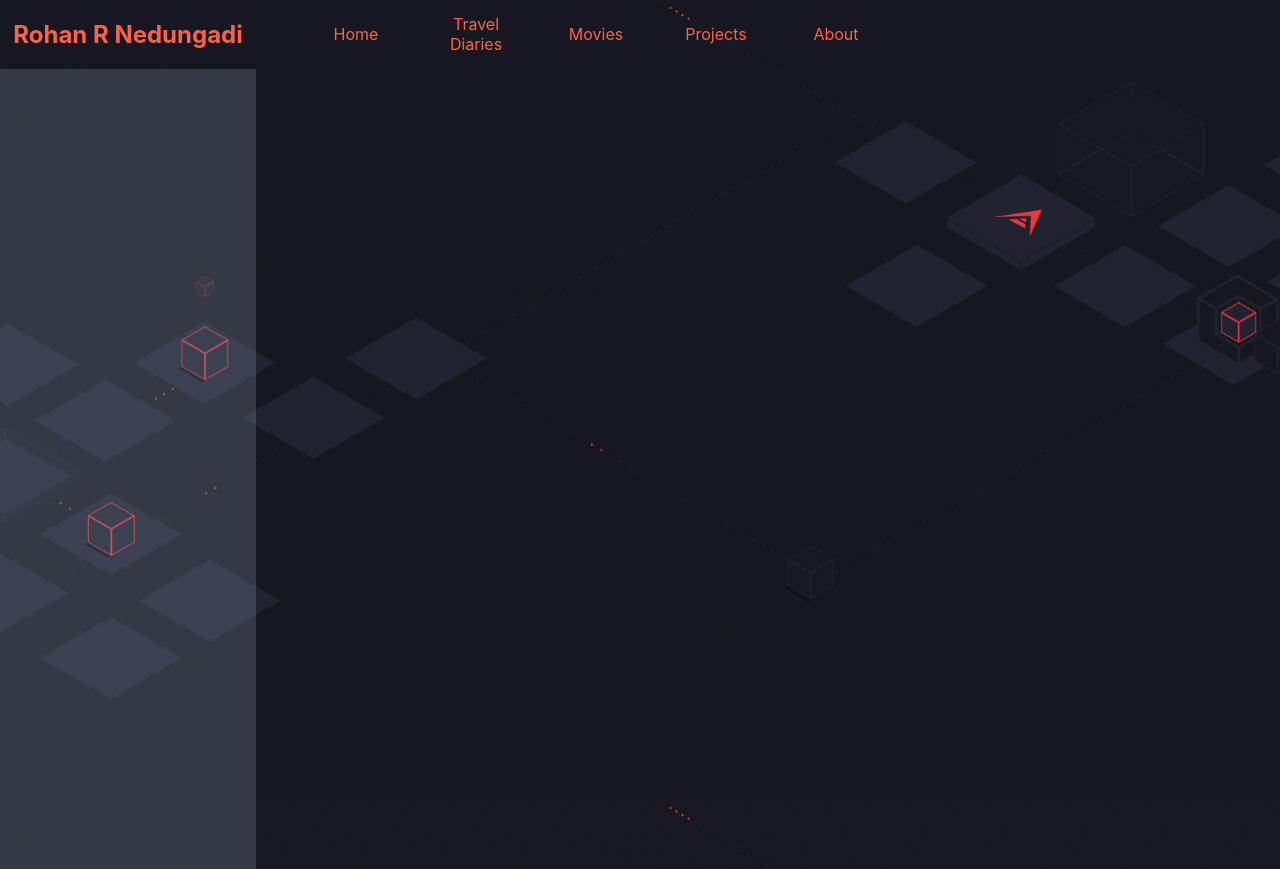
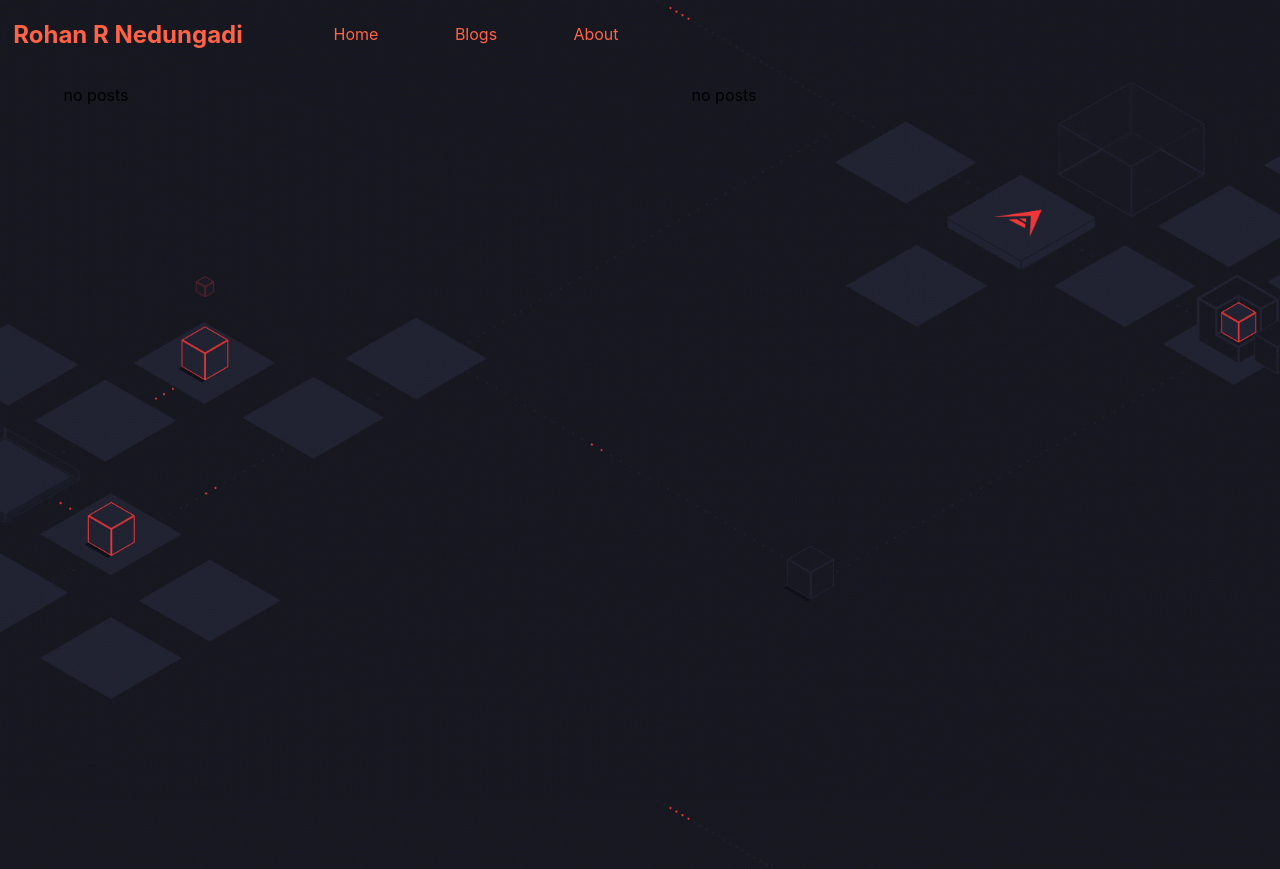
Before and after one commit to rohan9025/rohan9025.github.io, a React (Create React App) app in the folder my-app/: page /blogs in a window 1280 px wide. Built offline with nearby package versions, Linux system fonts and the light colour scheme.

Commit message:
new additions

```diff
--- a/my-app/package.json
+++ b/my-app/package.json
@@ -1,5 +1,6 @@
 {
   "name": "my-app",
+  "homepage": " ",
   "version": "0.1.0",
   "private": true,
   "dependencies": {
@@ -12,7 +13,8 @@
     "react-markdown": "^4.3.1",
     "react-router-dom": "^5.2.0",
     "react-scripts": "3.4.1",
-    "react-select": "^3.1.0"
+    "react-select": "^3.1.0",
+    "react-slideshow-image": "^1.5.3"
   },
   "scripts": {
     "start": "react-scripts start",
--- a/my-app/src/App.js
+++ b/my-app/src/App.js
@@ -1,5 +1,5 @@
 
-import React from 'react';
+import React,{ useState, useEffect } from 'react'
 import logo from './logo.svg';
 import './App.css';
 import Home from './pages/home.js'
@@ -14,22 +14,24 @@ import {
   Redirect,
   browserHistory
 } from 'react-router-dom';
+//basename={process.env.PUBLIC_URL}>
+function App() {
 
-function App() {
+  const [posts,setPosts]=useState([])
   return (
     <div className="App">
 
 
-    <Router basename={process.env.PUBLIC_URL}>
+    <Router >
             <Route exact path='/'><Home/></Route>
-            <Route exact path='/blogs'><Blogs/></Route>
-            <Route exact path='/travel'><Blogs section="travel"/></Route>
-            <Route exact path='/projects'><Blogs section="travel"/></Route>
-            <Route exact path='/movies'><Blogs section="travel"/></Route>
+            <Route exact path='/blogs'><Blogs posts={posts} setPosts={setPosts}/></Route>
+            {/* <Route exact path='/travel'><Blogs section="travel"/></Route> */}
+            {/* <Route exact path='/projects'><Blogs section="travel"/></Route> */}
+            {/* <Route exact path='/movies'><Blogs section="travel"/></Route> */}
 
 
             <Route exact path='/home'><Home/></Route>
-            <Route exact path='/admin'><Admin/></Route>
+            <Route exact path='/admin'><Admin posts={posts} setPosts={setPosts}/></Route>
 
 
     </Router>
--- a/my-app/src/auth/admin.js
+++ b/my-app/src/auth/admin.js
@@ -16,7 +16,7 @@ import {
 
 
 
-const ReactMarkdown = require('react-markdown')
+// const ReactMarkdown = require('react-markdown')
 
 
 
@@ -43,7 +43,34 @@ function Login(props){
 
     )
 }
-function AddPost(){
+function ViewPosts(props){
+
+    const rendercurrentposts = postings=>{
+        console.log(postings.section)
+        return (
+            <div style={{backgroundColor: postings.section}}>
+                <div>{postings.title} </div>
+                <div><button>Edit</button><button>Delete</button></div>
+            </div>
+        )
+    }
+    return(
+
+        <div className="ViewPosts">
+            <SwitchBar setAddORview={props.setAddORview} addORview={props.addORview}/>
+            <div className="viewGrid">
+                {props.posts.map((postings)=>rendercurrentposts(postings))}
+            </div>
+        </div>
+    )
+}
+
+function SwitchBar(props){
+    return(
+        <div><button onClick={()=>props.setAddORview(false)}>View</button><button onClick={()=>props.setAddORview(true)} >Add</button></div>
+    )
+}
+function AddPost(props){
 
     const [content,setContent]=useState("")
     const [title,setTitle]=useState("")
@@ -53,15 +80,26 @@ function AddPost(){
     const [gImg3,setgImg3]=useState("")
     const images=[gImg1,gImg2,gImg3]
 
-    const [section,setSection]=useState("")
+    const [section,setSection]=useState("mediumaquamarine")
 
     async function posting(){
+        let singlepost = {
+            "content":content,
+            "title":title,
+            "dp":dp,
+            "images":images,
+            "section":section,
+        }
+        console.log(props.posts)
+        props.setPosts([singlepost].concat(props.posts))
+        console.log(props.posts)
 
     }
 
     return(
         <div className="AddPost">
-            <Navbar/>
+            {/* <Navbar/> */}
+            <SwitchBar setAddORview={props.setAddORview} addORview={props.addORview}/>
             <div className="FormBox">
                 <div>
                     <div>Section :</div>
@@ -130,13 +168,16 @@ function AddPost(){
         </div>
     )
 }
-function Admin(){
+function Admin(props){
     const [loggedin,setLoggedin]=useState(false)
+    const [addORview, setAddORview]=useState(false)
 
     return(
         <div className = "Admin">
+            <Navbar/>
             {!loggedin&&<Login  setLoggedin={setLoggedin}/>    }
-            { loggedin && <AddPost/>}
+            { loggedin &&addORview &&<AddPost posts={props.posts} setPosts={props.setPosts} addORview={addORview} setAddORview={setAddORview}/>}
+            { loggedin && !addORview && <ViewPosts posts={props.posts} setPosts={props.setPosts} addORview={addORview} setAddORview={setAddORview}/>}
         </div>
     )
 }
--- a/my-app/src/components/navbar.js
+++ b/my-app/src/components/navbar.js
@@ -8,9 +8,10 @@ function Navbar(){
             <div className="Heading"><h2><Link to = "/admin">Rohan R Nedungadi</Link></h2></div>
             <div className="NavButtons">
                 <div><Link to="/home">Home</Link></div>
-                <div><Link to="/travel">Travel Diaries</Link></div>
-                <div><Link to="/movies">Movies</Link></div>
-                <div><Link to="/projects">Projects</Link></div>
+                {/* <div><Link to="/travel">Travel Diaries</Link></div> */}
+                {/* <div><Link to="/movies">Movies</Link></div> */}
+                {/* <div><Link to="/projects">Projects</Link></div> */}
+                <div><Link to="/blogs">Blogs</Link></div>
                 <div><Link to="/about">About</Link></div>
 
             </div>
--- a/my-app/src/components/post.css
+++ b/my-app/src/components/post.css
@@ -2,7 +2,7 @@
 .Post{
     display: flex;
     /* flex-direction: column; */
-    width:90%;
+    width:100%;
     height:auto;
     /* border: solid; */
     /* box-shadow: 2px 2px; */
@@ -11,13 +11,13 @@
     color: black;
 }
 .Right{
-    width: 80%;
+    width: 85%;
     display: flex;
     flex-direction: column;
     background-color: rgb(250, 236, 209);
 }
 .Left{
-    width: 20%;
+    width: 15%;
     background-color: mediumaquamarine;
     border-right: slategrey;
     /* color: lightsalmon; */
--- a/my-app/src/pages/blogs.css
+++ b/my-app/src/pages/blogs.css
@@ -4,12 +4,32 @@
     height: 100%;
 }
 .LeftMenu{
-    width: 20%;
+    width: 15%;
     height: 100%;
-    background-color: lightslategray;
-    opacity: 0.3;
+    /* background-color: lightslategray; */
+    /* opacity: 0.3; */
+    position: sticky;
+    display: flex;
+    flex-direction: column;
+    /* justify-content: center ; */
+    /* align-content: center; */
+    /* text-align: center; */
     /* background-image: url("../images/bg.png"); */
 
+}
+
+.LeftMenu>div{
+    /* border:solid; */
+    border-width: 4px;
+    border-top: 0px;
+    height:40px;
+    color:black;
+    margin-top: 10px;
+    background-color: white;
+    width: 95%;
+    opacity: 1;
+    /* justify-content: center; */
+    /* text-align: center; */
 }
 .Blogs{
     height: 100%;
--- a/my-app/src/pages/blogs.js
+++ b/my-app/src/pages/blogs.js
@@ -11,14 +11,64 @@ const ReactMarkdown = require('react-markdown')
 
 function Body(props){
 
+    const renderPost = postings=>{
+        return (
+            <li><Post title={postings.title} content={postings.content} displayPic={postings.dp} galleryImages={postings.images} bckgcolor={postings.section}/></li>
+        )
+
+    }
+    const renderPostButtons=postings=>{
+        return(
+            <div style={{backgroundColor: postings.section}}>
+                {postings.title}
+                <div
+                // className="PostName"
+                >{postings.title}</div>
+                <div
+                // className="ImagePost"
+                    style={{"backgroundImage":`url(${props.displayPic})`}}/>
+            </div>
+        )
+    }
+
     return(
         <div className="Body">
             <div className="LeftMenu">
-                <ul>
-                </ul>
+                {/* <ul> */}
+                {
+                    (props.posts && props.posts.length>0)?(
+                    props.posts.map((postings)=>renderPostButtons(postings))
+                    ):(
+                        <p> no posts </p>
+                    )
+                }
+                {/* </ul> */}
             </div>
             <div className="Posts">
                 <ul>
+                    {/* <li> <Post title="Gokarna" content="As the computing field enlarges and we get better, faster and more efficient hardware we also should be able to devise efficient techniques to utilise them to their fullest extent. In the current workings, cluster computing for workstations is increasingly becoming popular and hence discussing and developing efficient software to utilise these resources is a key challenge.
+
+Initially while most cluster computing were developed by private companies such as IBM and HP , linux based clusters are becoming increasingly popular now. Such clusters need to come up with many distributed/parallel based software for efficient resource utilization e.g. existing file systems are not designed to work on clusters efficiently. Hence this paper introduces the open source Parallel Virtual File Systems (PVFS) for linux clusters.
+
+The paper discusses the requirements and needs for such a system followed by its design and implementation along with other file system interfaces. It also works on making it easy to move and install PVFS without having to recompile the kernel. Later it does a brief comparison on heavy read writes with a regular file system to show extremely good results with the tremendous speed up in file access.
+" displayPic="https://external-content.duckduckgo.com/iu/?u=https%3A%2F%2Fblog.grabon.in%2Fwp-content%2Fuploads%2F2015%2F12%2FGokarna-beach.jpg&f=1&nofb=1" galleryImages={["https://external-content.duckduckgo.com/iu/?u=https%3A%2F%2Fthrillingtravel.in%2Fwp-content%2Fuploads%2F2015%2F08%2F1-IMG_2818-1-1024x683.jpg&f=1&nofb=1","https://external-content.duckduckgo.com/iu/?u=http%3A%2F%2Fblog.visiit.com%2Fwp-content%2Fuploads%2F2018%2F11%2FGokarna-Beach.jpg&f=1&nofb=1","https://external-content.duckduckgo.com/iu/?u=http%3A%2F%2Fwww.transindiatravels.com%2Fwp-content%2Fuploads%2Fgokarna-beach-640x330.jpg&f=1&nofb=1"]} bckgcolor="teal"/>
+                    </li>
+                    <li> <Post title="Gokarna" content="As the computing field enlarges and we get better, faster and more efficient hardware we also should be able to devise efficient techniques to utilise them to their fullest extent. In the current workings, cluster computing for workstations is increasingly becoming popular and hence discussing and developing efficient software to utilise these resources is a key challenge.
+
+Initially while most cluster computing were developed by private companies such as IBM and HP , linux based clusters are becoming increasingly popular now. Such clusters need to come up with many distributed/parallel based software for efficient resource utilization e.g. existing file systems are not designed to work on clusters efficiently. Hence this paper introduces the open source Parallel Virtual File Systems (PVFS) for linux clusters.
+
+The paper discusses the requirements and needs for such a system followed by its design and implementation along with other file system interfaces. It also works on making it easy to move and install PVFS without having to recompile the kernel. Later it does a brief comparison on heavy read writes with a regular file system to show extremely good results with the tremendous speed up in file access.
+" displayPic="https://external-content.duckduckgo.com/iu/?u=https%3A%2F%2Fblog.grabon.in%2Fwp-content%2Fuploads%2F2015%2F12%2FGokarna-beach.jpg&f=1&nofb=1" galleryImages={["https://external-content.duckduckgo.com/iu/?u=https%3A%2F%2Fthrillingtravel.in%2Fwp-content%2Fuploads%2F2015%2F08%2F1-IMG_2818-1-1024x683.jpg&f=1&nofb=1","https://external-content.duckduckgo.com/iu/?u=http%3A%2F%2Fblog.visiit.com%2Fwp-content%2Fuploads%2F2018%2F11%2FGokarna-Beach.jpg&f=1&nofb=1","https://external-content.duckduckgo.com/iu/?u=http%3A%2F%2Fwww.transindiatravels.com%2Fwp-content%2Fuploads%2Fgokarna-beach-640x330.jpg&f=1&nofb=1"]} bckgcolor="teal"/>
+                    </li>  */}
+
+            {console.log(props.posts)}
+                {
+                    (props.posts && props.posts.length>0)?(
+                    props.posts.map((postings)=>renderPost(postings))
+                    ):(
+                        <p> no posts </p>
+                    )
+                }
                     {/* <li><Post title="Gokarna"
                         content="lmao"
                     /></li>
@@ -38,7 +88,7 @@ function Blogs(props){
     return(
         <div className="Blogs">
             <Navbar/>
-            <Body section={props.section}/>
+            <Body section={props.section} posts={props.posts} />
         </div>
     )
 
--- a/my-app/src/pages/home.css
+++ b/my-app/src/pages/home.css
@@ -30,6 +30,7 @@
     background-image: url("../images/retro.jpeg");
     background-size: 250px ;
     margin:auto;
+    box-shadow: 0 0 15px 6px black; /* with blur shadow*/
 
 }
 .CentralBox{
```
Also changed, not shown: my-app/src/auth/admin.css (+21 -0 lines), 1 other file (tests, documents, lock files or other folders).
